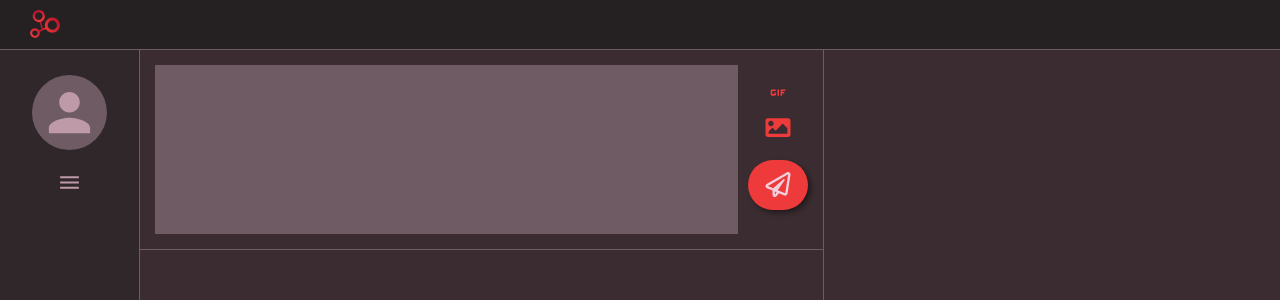
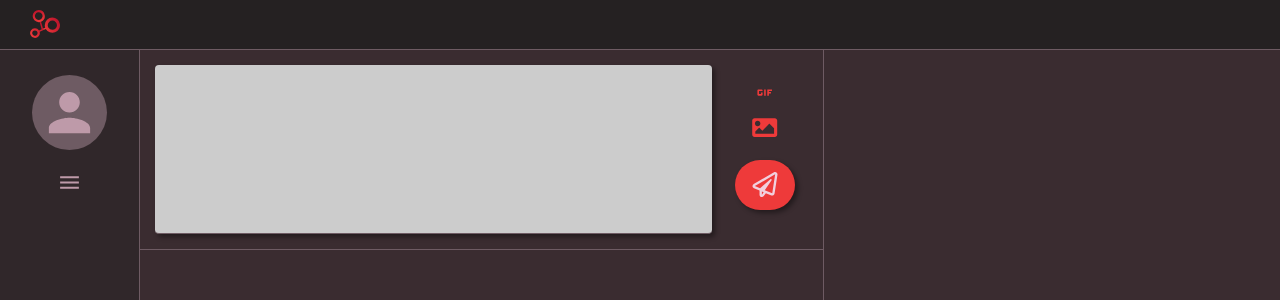
Before and after one commit to ferrarienz0/branch, a React (Create React App) app in the folder frontend/: page /home in a window 1280 px wide. Shown: the top 300 px of the page. Built offline with nearby package versions, Linux system fonts and the light colour scheme.

Commit message:
mudanças em Home

```diff
--- a/frontend/src/pages/Home.css
+++ b/frontend/src/pages/Home.css
@@ -91,18 +91,22 @@
     border-color: #6e5b63;
 }
 
-.myPost input {
+.myPost textarea {
     height: 100%;
     width: 100%;
     border: 0;
-    background: #6e5b63;
     border-bottom: 1px solid;
     border-color: #6e5b63;
+    border-radius:4px;
+    background: #cccccc;
+    box-shadow: 3px 3px 5px rgba(0, 0, 0, 0.401);
+    resize: none;
 }
 
 .myPost .optionsPost {
     padding: 0;
     height: 100%;
+    width: 100px;
     margin-left: 10px;
     display: flex;
     justify-content: center;
--- a/frontend/src/pages/Home.js
+++ b/frontend/src/pages/Home.js
@@ -34,7 +34,7 @@ export default class Home extends Component {
                     </div>
                     <div className="feed">
                         <div className="myPost">
-                            <input type="text" />
+                            <textarea type="text" />
                             <div className="optionsPost">
                                 <button className="send">
                                     <FaRegPaperPlane className="sendIcon" />
```
